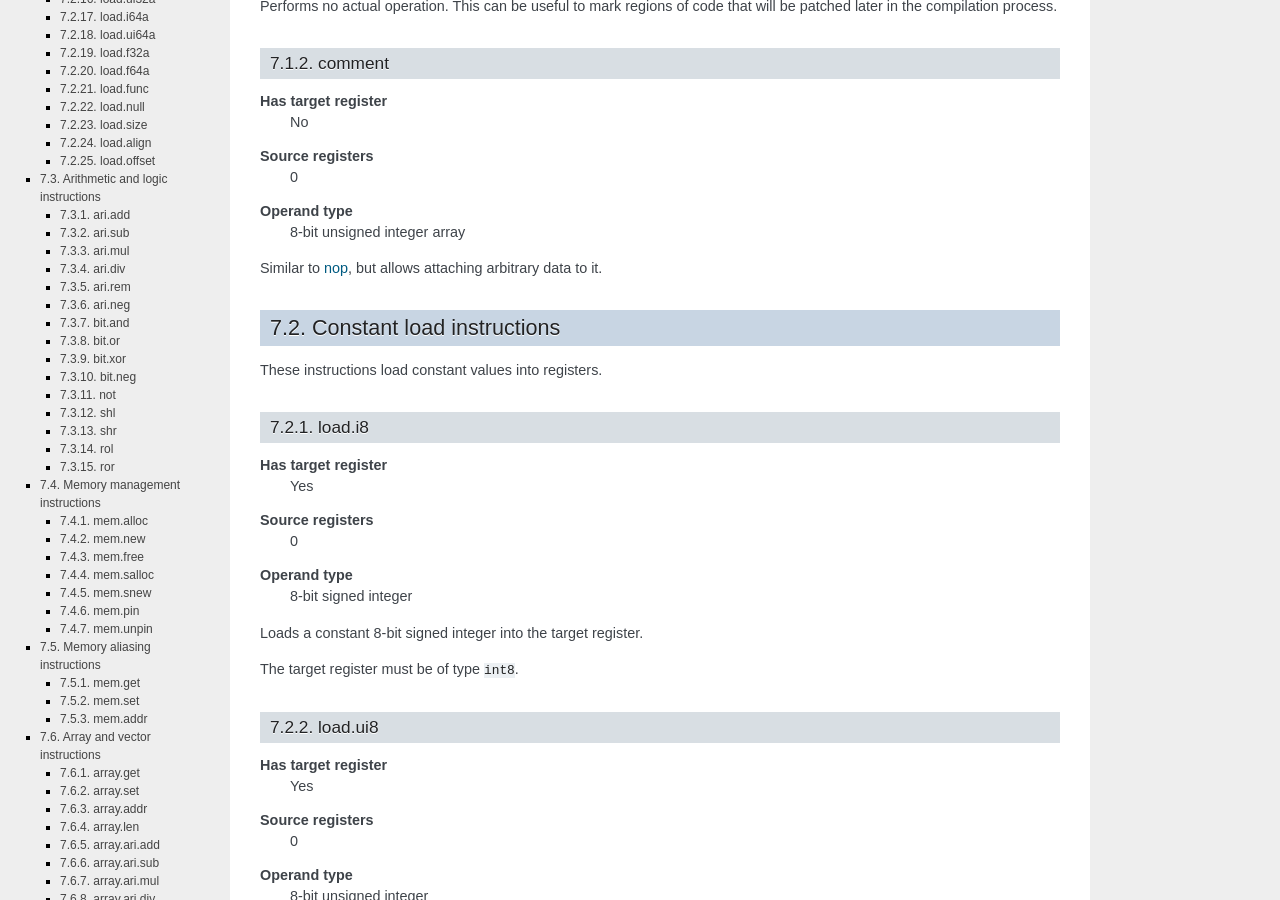
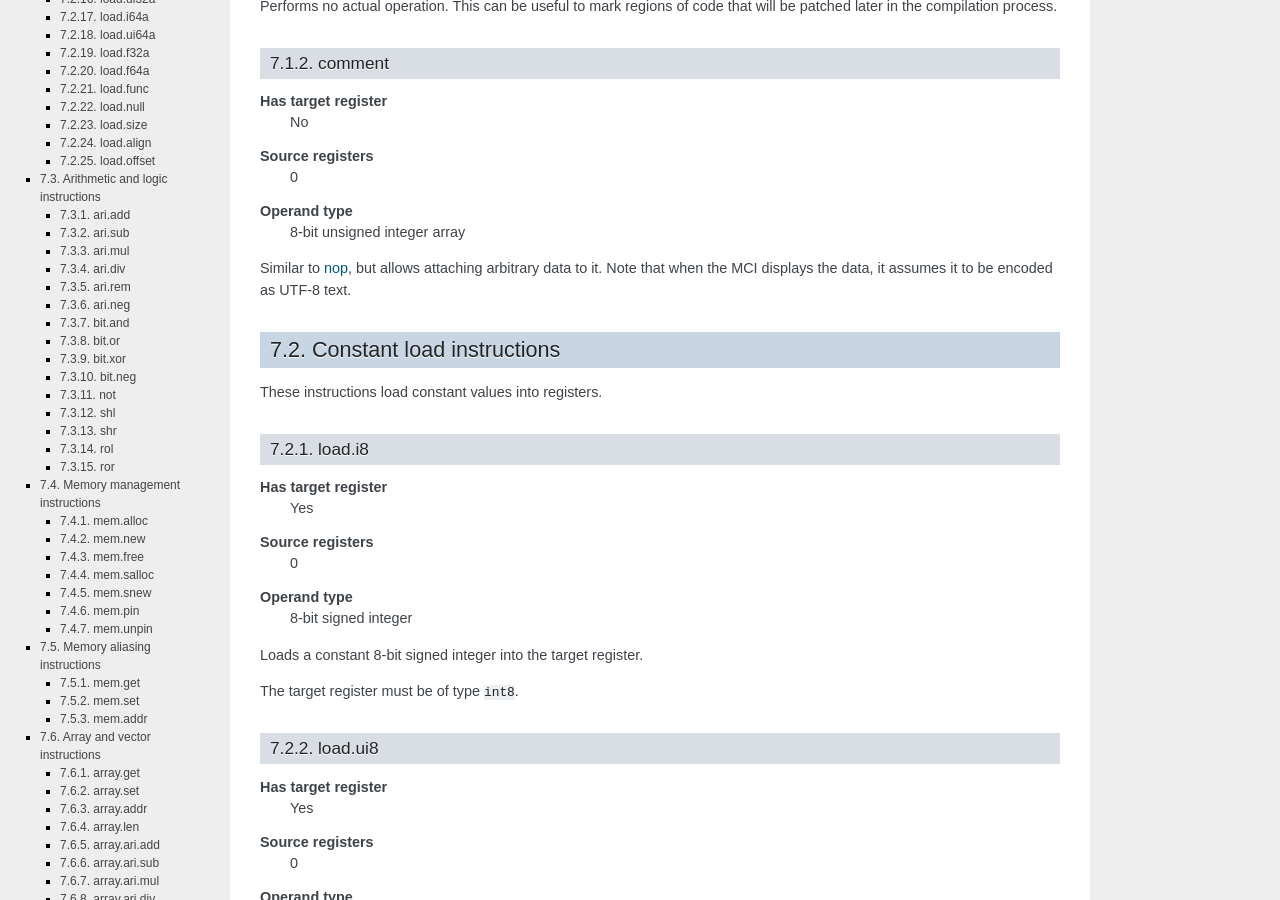
Before and after one commit to lycus/mci, a Sphinx documentation site: the page built from docs/instruction_set.rst, in a window 1280 px wide and 900 px high, scrolled down 478 px. Built offline with Sphinx 7.4.7, drawn with Linux system fonts in a browser that asks for light colours.

Commit message:
Clarify the comment instruction.

```diff
--- a/docs/instruction_set.rst
+++ b/docs/instruction_set.rst
@@ -32,7 +32,8 @@ comment
 **Operand type**
     8-bit unsigned integer array
 
-Similar to nop_, but allows attaching arbitrary data to it.
+Similar to nop_, but allows attaching arbitrary data to it. Note that when the
+MCI displays the data, it assumes it to be encoded as UTF-8 text.
 
 Constant load instructions
 ++++++++++++++++++++++++++
```
